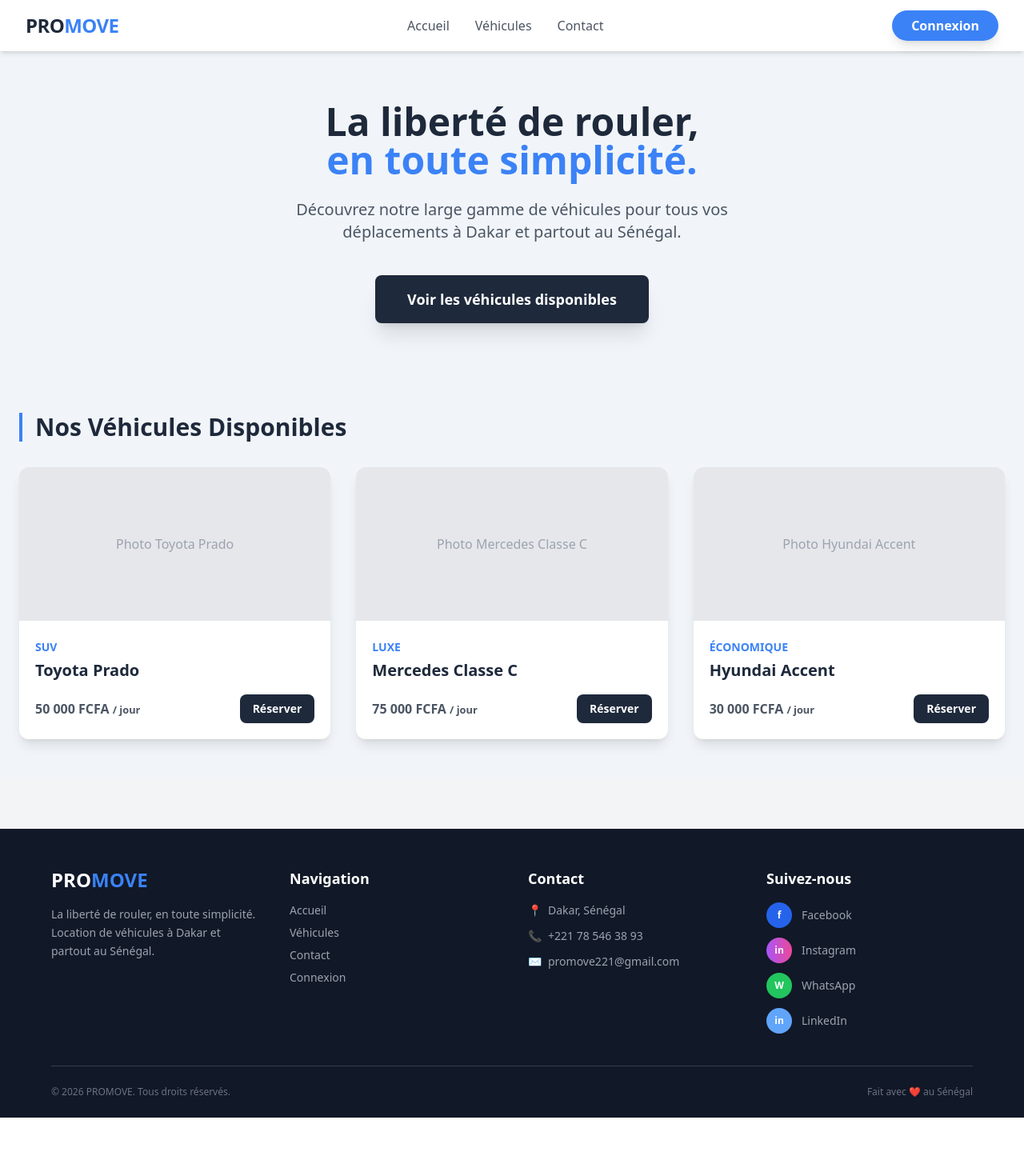
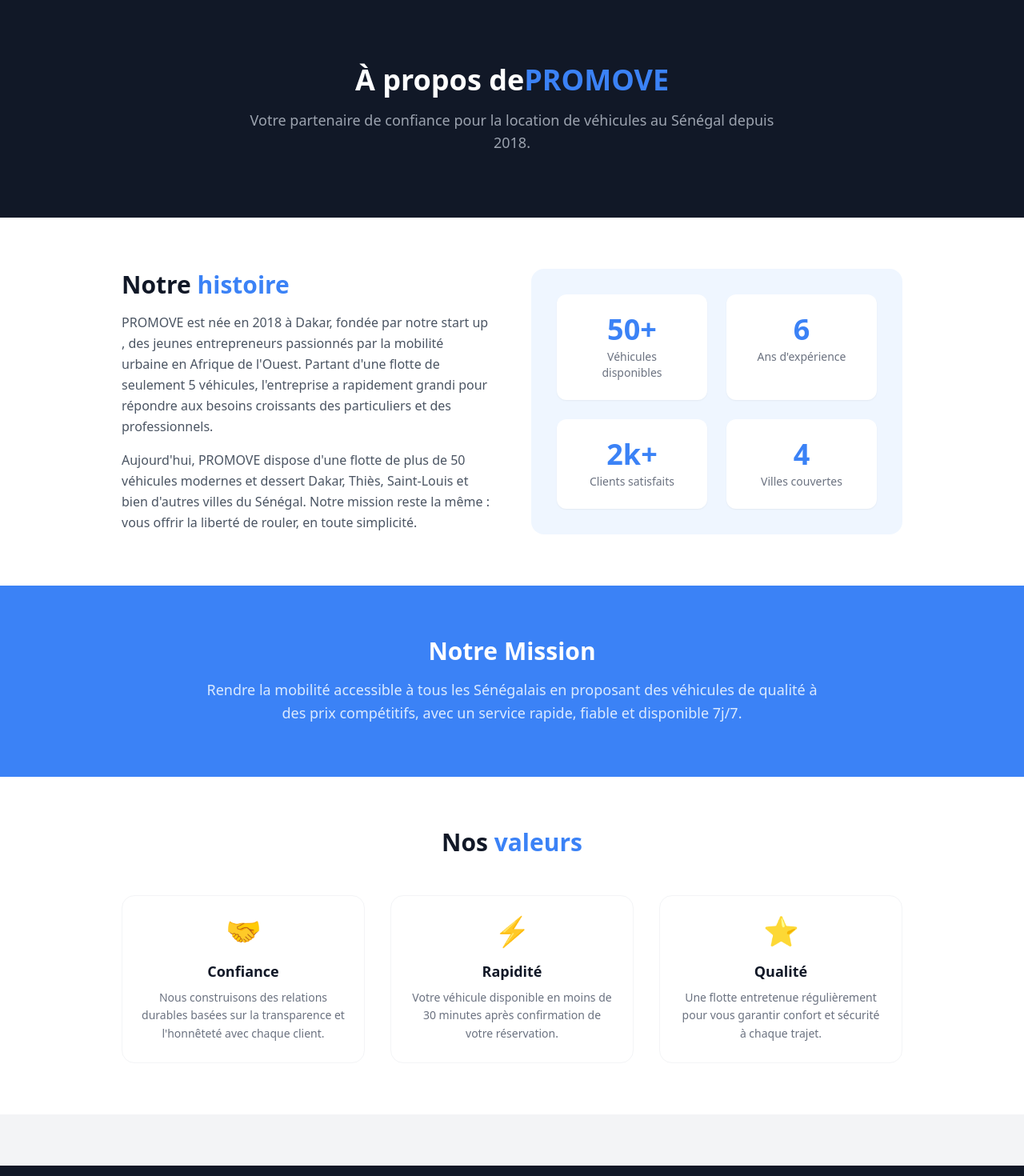
Before and after one commit to kine-gueye/location-voiture-unipro, a React (Vite) app: page /apropos in a window 1280 px wide. Before the commit this address led to /. Shown: the top 1470 px of the page at 80% size. Before the commit the page ends 1397 px from the top, so only its background shows below. Built offline with nearby package versions, Linux system fonts and the light colour scheme.

Commit message:
Ajout de la page Apropos avec stats et animations

```diff
--- a/src/App.tsx
+++ b/src/App.tsx
@@ -2,7 +2,8 @@
 import LandingPage from "./pages/LandingPage"; // Ta page d'accueil
 import Connexion from "./pages/Connexion";   // Ton fichier de login
 import Dashboard from "./pages/Dashboard";
-import Footer from "./composants/Footer";
+import Footer from "./composants/footer";
+import Apropos from "./pages/Apropos";
 
 function AppContent() {
   const location = useLocation();
@@ -24,6 +25,7 @@
           <Route path="/dashboard" element={<Dashboard />} />
 
           <Route path="*" element={<Navigate to="/" />} />
+          <Route path="/apropos" element={<Apropos />} />
         </Routes>
       </main>
 
--- a/src/composants/BarreNavigation.tsx
+++ b/src/composants/BarreNavigation.tsx
@@ -12,6 +12,9 @@
       <div className="hidden md:flex space-x-8 font-medium text-gray-600">
         <Link to="/" className="hover:text-secondary transition">Accueil</Link>
         <Link to="/voitures" className="hover:text-secondary transition">Véhicules</Link>
+        <a href="/apropos" className="hover:text-blue-500 transition-colors">
+  À propos
+</a>
         <Link to="/contact" className="hover:text-secondary transition">Contact</Link>
       </div>
 
--- a/src/pages/Apropos.tsx
+++ b/src/pages/Apropos.tsx
@@ -0,0 +1,103 @@
+const About = () => {
+  return (
+    <div className="min-h-screen bg-white">
+
+      {/* Hero */}
+      <section className="bg-gray-900 text-white py-20 px-6 text-center">
+        <h1 className="text-4xl font-bold mb-4">
+          À propos de<span className="text-blue-500">PROMOVE</span>
+        </h1>
+        <p className="text-gray-400 text-lg max-w-2xl mx-auto">
+          Votre partenaire de confiance pour la location de véhicules au Sénégal depuis 2018.
+        </p>
+      </section>
+
+      {/* Histoire */}
+      <section className="max-w-5xl mx-auto px-6 py-16 grid grid-cols-1 md:grid-cols-2 gap-12 items-center">
+        <div>
+          <h2 className="text-3xl font-bold text-gray-900 mb-4">
+            Notre <span className="text-blue-500">histoire</span>
+          </h2>
+          <p className="text-gray-600 leading-relaxed mb-4">
+            PROMOVE est née en 2018 à Dakar, fondée par notre start up ,
+            des jeunes entrepreneurs passionnés par la mobilité urbaine en Afrique de l'Ouest.
+            Partant d'une flotte de seulement 5 véhicules, l'entreprise a rapidement
+            grandi pour répondre aux besoins croissants des particuliers et des professionnels.
+          </p>
+          <p className="text-gray-600 leading-relaxed">
+            Aujourd'hui, PROMOVE dispose d'une flotte de plus de 50 véhicules
+            modernes et dessert Dakar, Thiès, Saint-Louis et bien d'autres villes
+            du Sénégal. Notre mission reste la même : vous offrir la liberté de
+            rouler, en toute simplicité.
+          </p>
+        </div>
+        <div className="bg-blue-50 rounded-2xl p-8 text-center">
+          <div className="grid grid-cols-2 gap-6">
+            <div className="bg-white rounded-xl p-6 shadow-sm hover:scale-105 transition-transform duration-300 cursor-pointer">
+              <p className="text-4xl font-bold text-blue-500">50+</p>
+              <p className="text-gray-500 text-sm mt-1">Véhicules disponibles</p>
+            </div>
+            <div className="bg-white rounded-xl p-6 shadow-sm hover:scale-105 transition-transform duration-300 cursor-pointer">
+              <p className="text-4xl font-bold text-blue-500">6</p>
+              <p className="text-gray-500 text-sm mt-1">Ans d'expérience</p>
+            </div>
+            <div className="bg-white rounded-xl p-6 shadow-sm hover:scale-105 transition-transform duration-300 cursor-pointer">
+              <p className="text-4xl font-bold text-blue-500">2k+</p>
+              <p className="text-gray-500 text-sm mt-1">Clients satisfaits</p>
+            </div>
+            <div className="bg-white rounded-xl p-6 shadow-sm hover:scale-105 transition-transform duration-300 cursor-pointer">
+              <p className="text-4xl font-bold text-blue-500">4</p>
+              <p className="text-gray-500 text-sm mt-1">Villes couvertes</p>
+            </div>
+          </div>
+        </div>
+      </section>
+
+      {/* Mission */}
+      <section className="bg-blue-500 text-white py-16 px-6 text-center">
+        <h2 className="text-3xl font-bold mb-4">Notre Mission</h2>
+        <p className="text-blue-100 text-lg max-w-3xl mx-auto leading-relaxed">
+          Rendre la mobilité accessible à tous les Sénégalais en proposant
+          des véhicules de qualité à des prix compétitifs, avec un service
+          rapide, fiable et disponible 7j/7.
+        </p>
+      </section>
+
+      {/* Valeurs */}
+      <section className="max-w-5xl mx-auto px-6 py-16">
+        <h2 className="text-3xl font-bold text-center text-gray-900 mb-12">
+          Nos <span className="text-blue-500">valeurs</span>
+        </h2>
+        <div className="grid grid-cols-1 md:grid-cols-3 gap-8">
+          <div className="text-center p-6 border border-gray-100 rounded-2xl hover:shadow-md transition-shadow">
+            <div className="text-4xl mb-4">🤝</div>
+            <h3 className="font-bold text-gray-900 text-lg mb-2">Confiance</h3>
+            <p className="text-gray-500 text-sm leading-relaxed">
+              Nous construisons des relations durables basées sur la transparence
+              et l'honnêteté avec chaque client.
+            </p>
+          </div>
+          <div className="text-center p-6 border border-gray-100 rounded-2xl hover:shadow-md transition-shadow">
+            <div className="text-4xl mb-4">⚡</div>
+            <h3 className="font-bold text-gray-900 text-lg mb-2">Rapidité</h3>
+            <p className="text-gray-500 text-sm leading-relaxed">
+              Votre véhicule disponible en moins de 30 minutes après confirmation
+              de votre réservation.
+            </p>
+          </div>
+          <div className="text-center p-6 border border-gray-100 rounded-2xl hover:shadow-md transition-shadow">
+            <div className="text-4xl mb-4">⭐</div>
+            <h3 className="font-bold text-gray-900 text-lg mb-2">Qualité</h3>
+            <p className="text-gray-500 text-sm leading-relaxed">
+              Une flotte entretenue régulièrement pour vous garantir confort
+              et sécurité à chaque trajet.
+            </p>
+          </div>
+        </div>
+      </section>
+
+    </div>
+  );
+};
+
+export default About;
```
